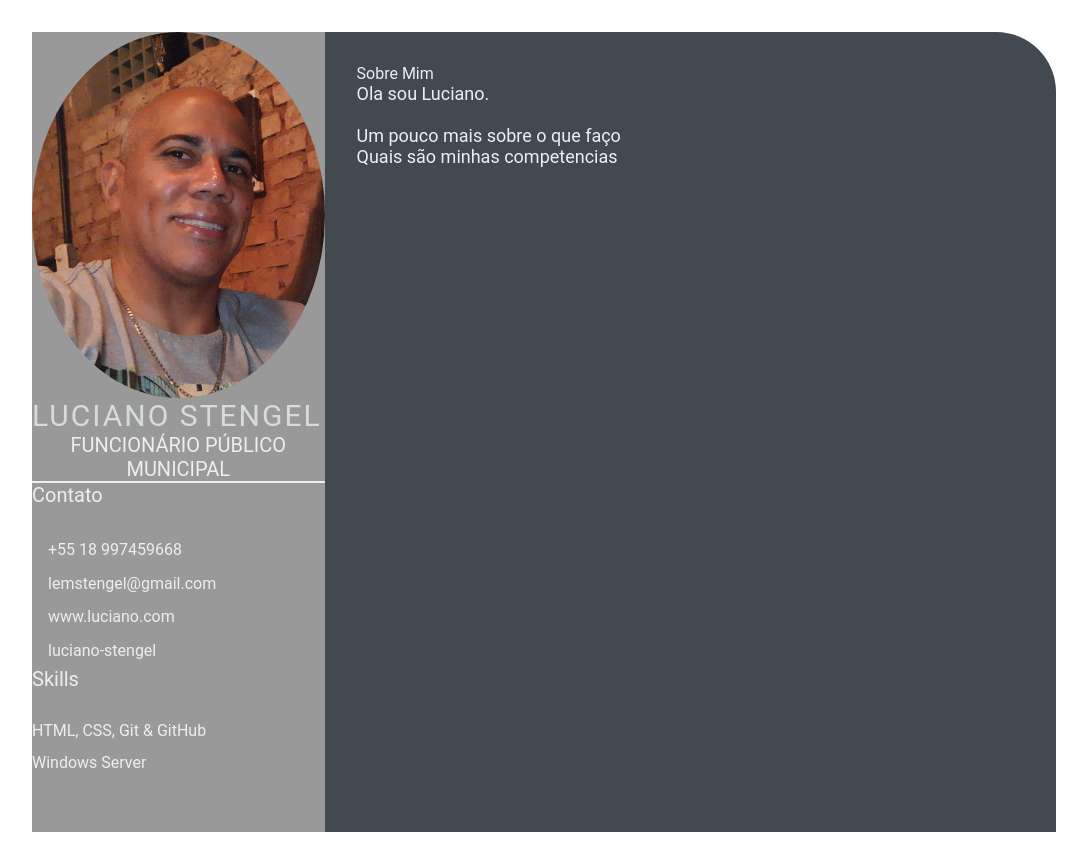
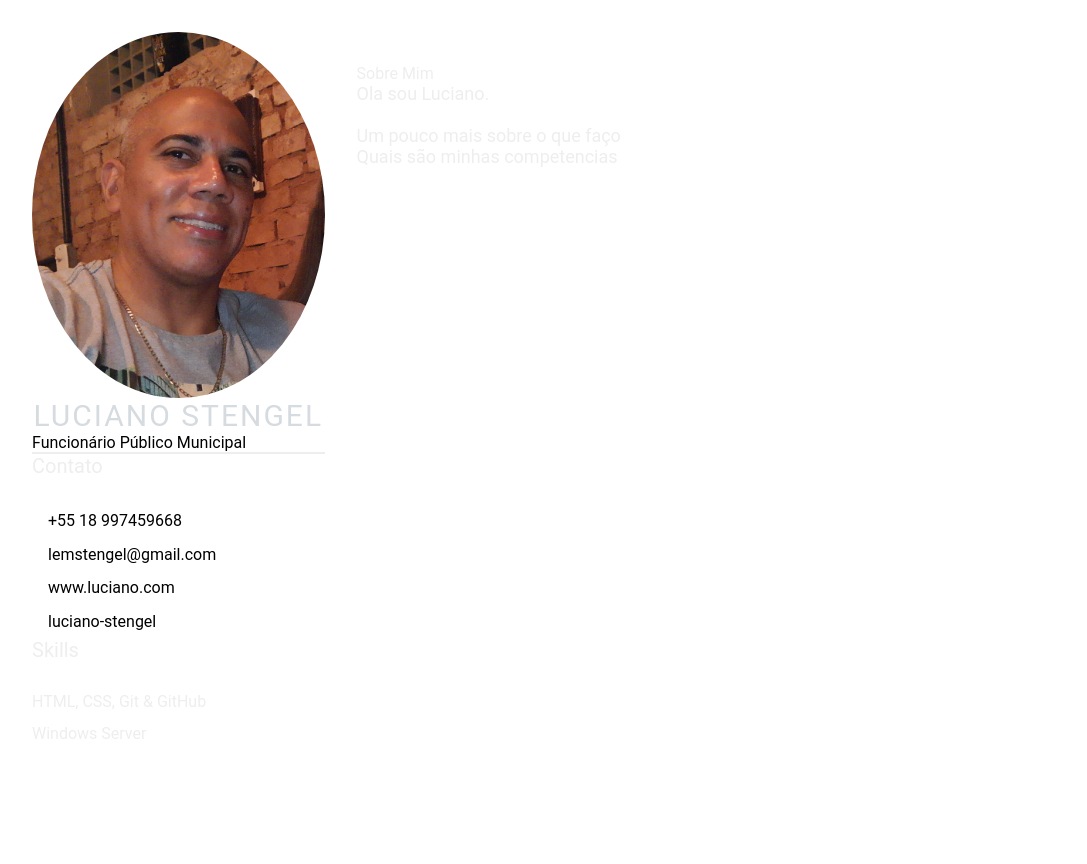
Before and after one commit to luciano-stengel/luciano-stengel.io, a plain HTML site: page index.html in a window 1280 px wide. Shown: the whole page, without its empty margins (96-1183 px from the left). Drawn offline with Linux system fonts and the light colour scheme.

Commit message:
Day 03 (#4)
* feature: add img/

* index.html

```diff
--- a/style.css
+++ b/style.css
@@ -17,13 +17,13 @@
 .left-section {
     grid-column: span 2;
     height: 100%;
-    background-color: #999999;
+
 }
 
 .right-section {
     grid-column: span 5;
     height: 100%;
-    background-color: #424a50;
+
     border-radius: 0px 60px 0px 0px;
 }
 
@@ -46,11 +46,7 @@
     font-size: 30px;
     letter-spacing: 2px;
     text-transform: uppercase;
-}
 
-.profession {
-    color: #eeeeee;
-    font-size: 20px;
     text-transform: uppercase;
     text-align: center;
 }
@@ -68,7 +64,7 @@
 .contact-info ul li,
 .references ul li {
     padding: .4rem 0;
-    color: #eeeeee;
+ main
 }
 
 .contact-info ul li i,
```
Also changed, not shown: index.html (+3 -1 lines).
